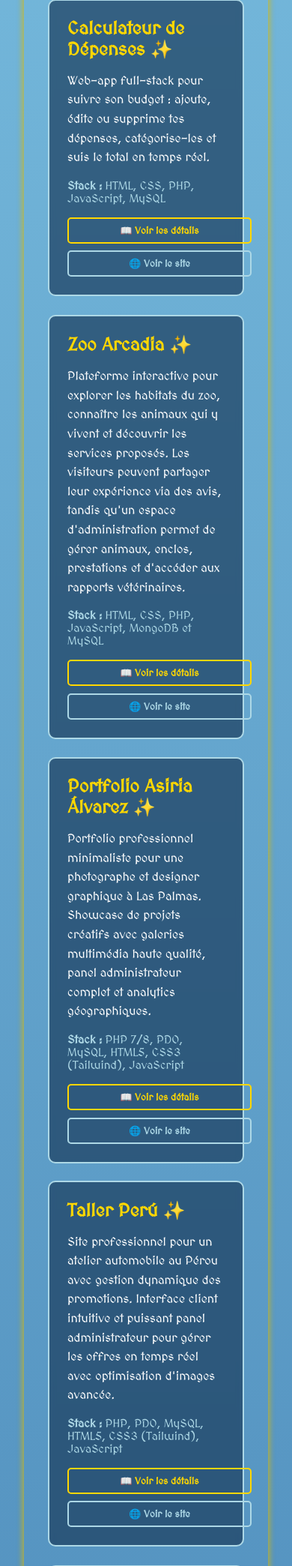
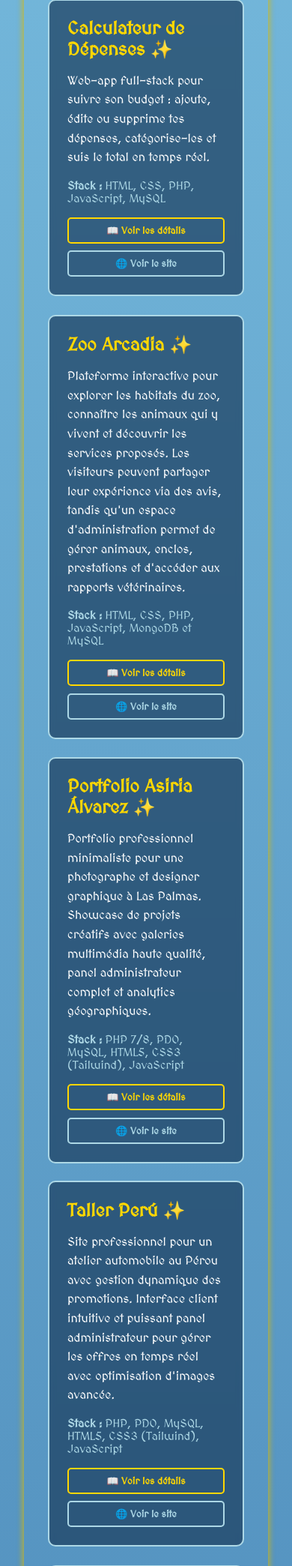
Before and after one commit to etrguez/portfolio_donjon, a PHP site: page / in a window 390 px wide. Shown: the part 1615-3704 px from the top of the page at 75% size. Run offline with PHP 8.4, Linux system fonts and the light colour scheme; some web fonts are replaced.

Commit message:
Correction du débordement des boutons à droite des cartes avec box-sizing: border-box

```diff
--- a/style.css
+++ b/style.css
@@ -499,6 +499,8 @@ body {
   margin: 1.5rem 0;
   transition: all 0.3s ease;
   backdrop-filter: blur(5px);
+  box-sizing: border-box;
+  width: 100%;
 }
 
 .projet-card:hover {
@@ -546,6 +548,7 @@ body {
   cursor: pointer;
   font-weight: bold;
   font-size: 0.9rem;
+  box-sizing: border-box;
 }
 
 .btn-detail:hover {
@@ -574,6 +577,7 @@ body {
     flex: 1;
     padding: 0.5rem 0.8rem;
     font-size: 0.85rem;
+    min-width: 0;
   }
 }
 
```
